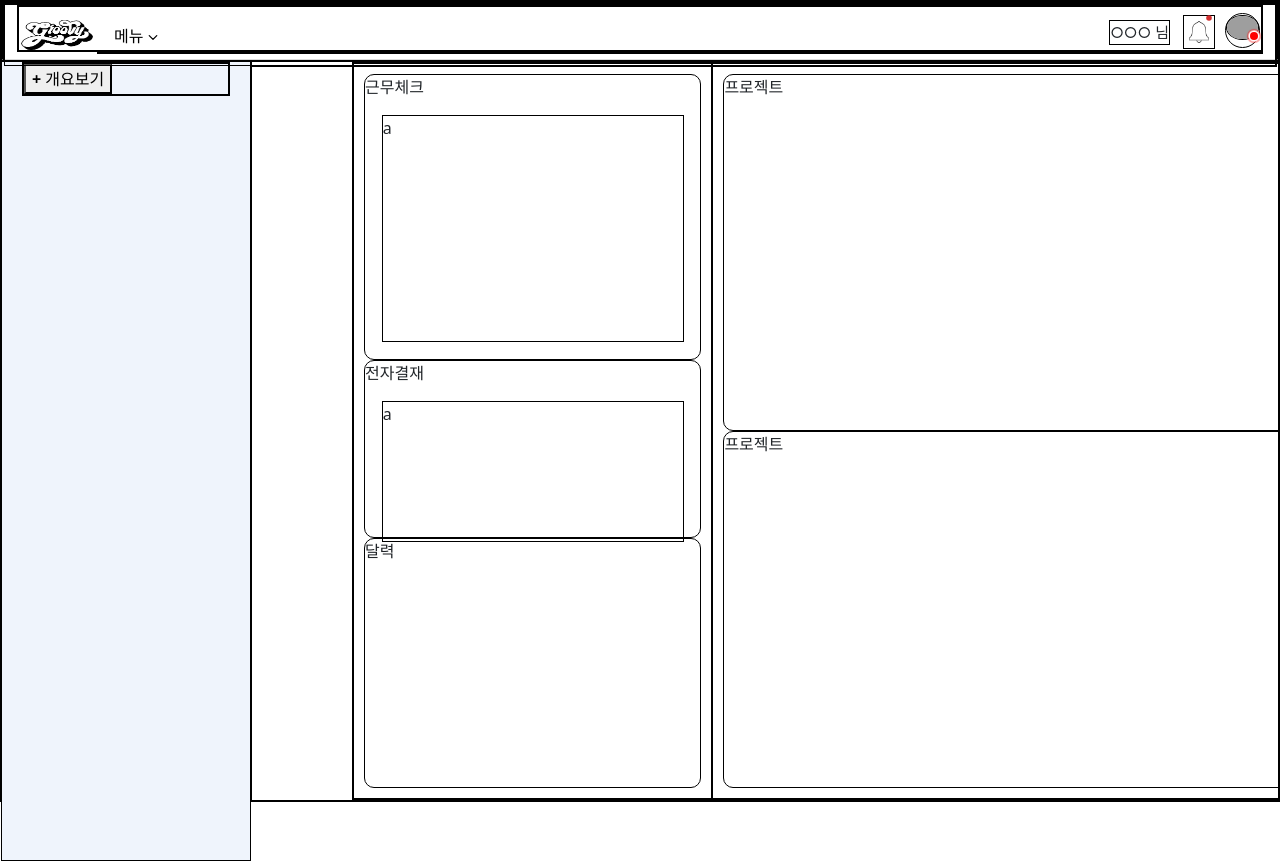
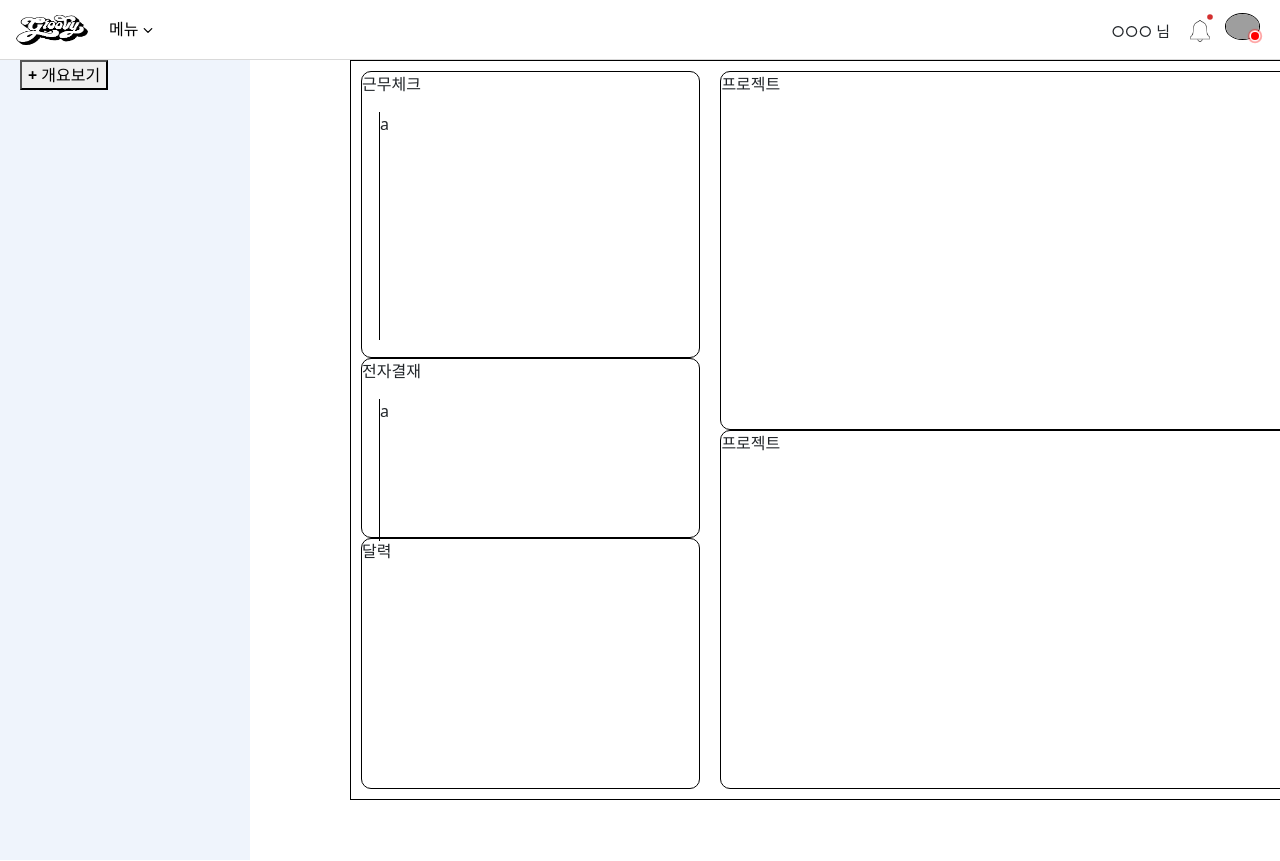
Before and after one commit to hipese/Groovy_React, a React (Create React App) app: page /dashboard in a window 1280 px wide. Built offline with nearby package versions, Linux system fonts and the light colour scheme; grey boxes are pictures that could not be loaded.

Commit message:
dashboard module modified

```diff
--- a/src/pages/DashBoard/DashBoard.module.css
+++ b/src/pages/DashBoard/DashBoard.module.css
@@ -3,7 +3,7 @@
 }
 
 div{
-    border: 1px solid black;
+    border: 0px solid black;
 }
 
 .guideDiv{
@@ -56,6 +56,7 @@ div{
 }
 
 .contentsDiv{
+    border-left: 1px solid black;
     width: 90%;
     height: 80%;
     margin: auto;
```
